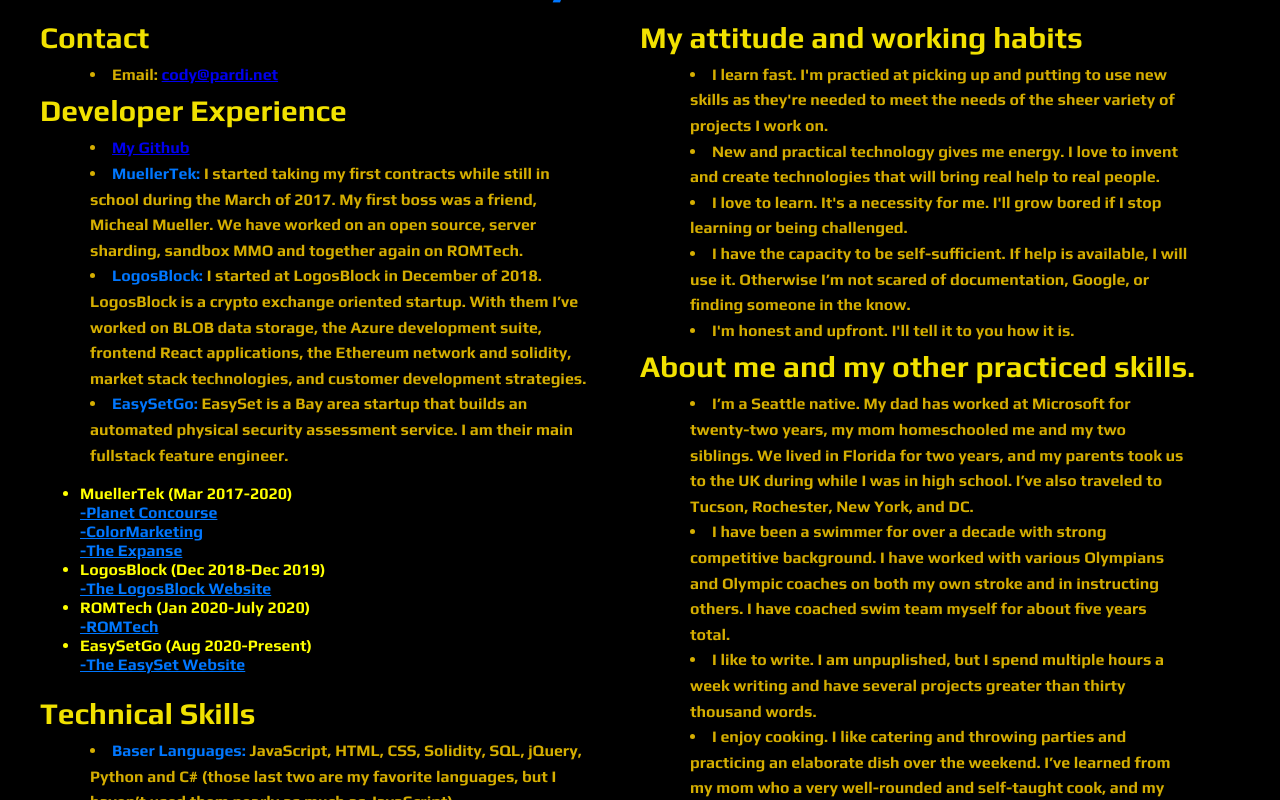
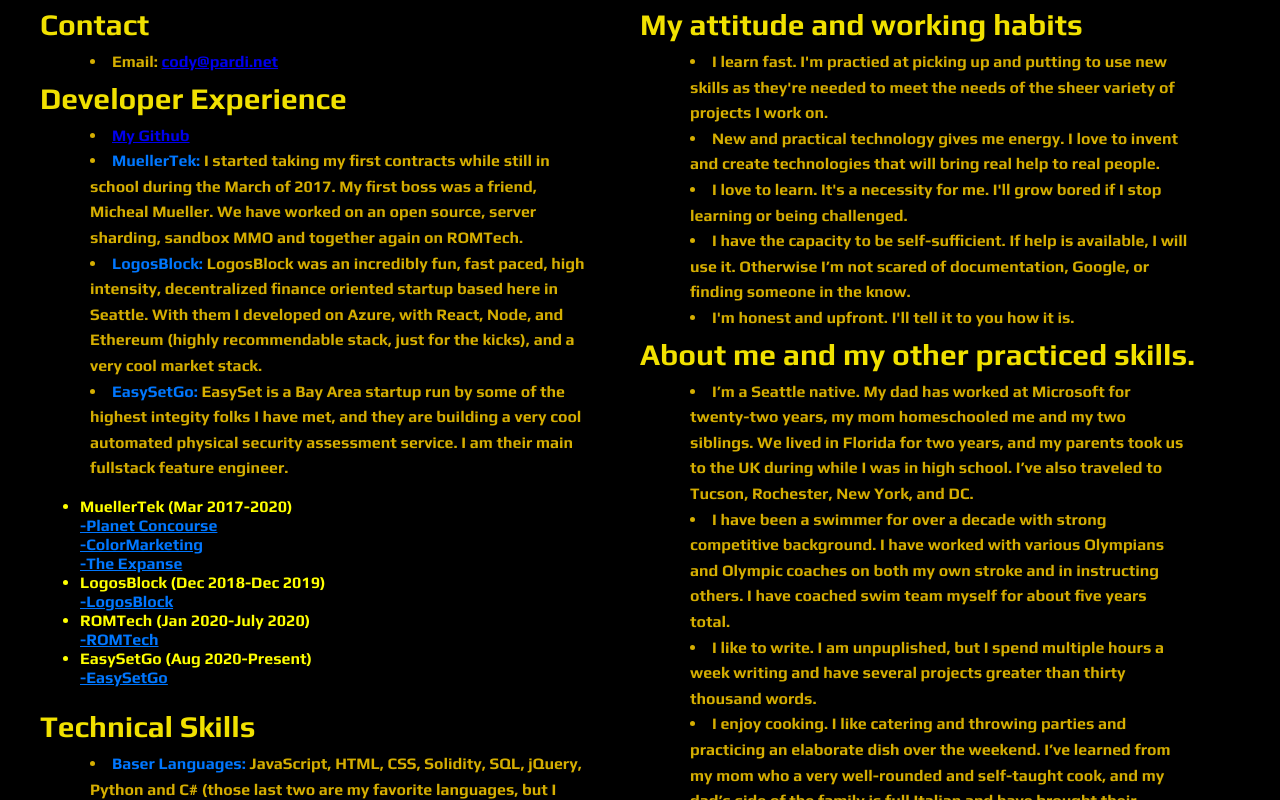
Before and after one commit to ThirdGhostHand/MiniPholio, a React (Create React App) app: page / in a window 1280 px wide. Built offline with nearby package versions, Linux system fonts and the light colour scheme.

Commit message:
copy edits

```diff
--- a/src/components/Landing.js
+++ b/src/components/Landing.js
@@ -34,14 +34,15 @@
 						on an open source, server sharding, sandbox MMO and together again on ROMTech.
 					</li>
 					<li className="text">
-						<span className="highlight">LogosBlock: </span>I started at LogosBlock in December of 2018.
-						LogosBlock is a crypto exchange oriented startup. With them I’ve worked on BLOB data storage,
-						the Azure development suite, frontend React applications, the Ethereum network and solidity,
-						market stack technologies, and customer development strategies.
+						<span className="highlight">LogosBlock: </span>LogosBlock was an incredibly fun, fast paced,
+						high intensity, decentralized finance oriented startup based here in Seattle. With them I
+						developed on Azure, with React, Node, and Ethereum (highly recommendable stack, just for the
+						kicks), and a very cool market stack.
 					</li>
 					<li className="text">
-						<span className="highlight">EasySetGo: </span>EasySet is a Bay area startup that builds an
-						automated physical security assessment service. I am their main fullstack feature engineer.
+						<span className="highlight">EasySetGo: </span>EasySet is a Bay Area startup run by some of the
+						highest integity folks I have met, and they are building a very cool automated physical security
+						assessment service. I am their main fullstack feature engineer.
 					</li>
 					<ul>
 						<li className="listItem">MuellerTek (Mar 2017-2020)</li>
@@ -58,7 +59,7 @@
 						</div>
 						<li className="listItem">LogosBlock (Dec 2018-Dec 2019)</li>
 						<a className="highlight" target="_blank" href="http://logosblock.com/">
-							-The LogosBlock Website
+							-LogosBlock
 						</a>
 						<li className="listItem">ROMTech (Jan 2020-July 2020)</li>
 						<div className="column">
@@ -68,7 +69,7 @@
 						</div>
 						<li className="listItem">EasySetGo (Aug 2020-Present)</li>
 						<a className="highlight" target="_blank" href="https://www.easysetgo.com/">
-							-The EasySet Website
+							-EasySetGo
 						</a>
 					</ul>
 					<p className="articleHeader">Technical Skills</p>
```
